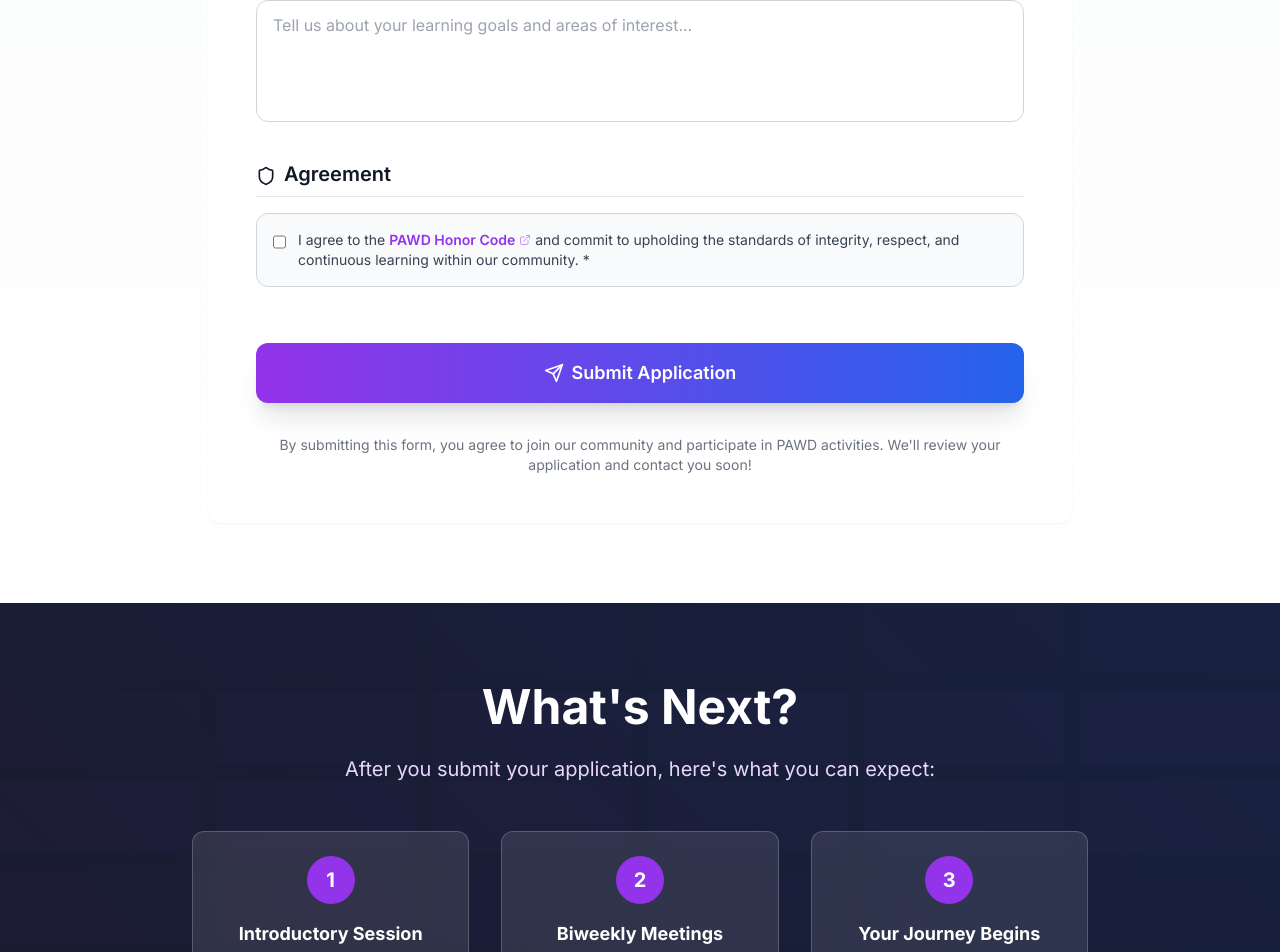
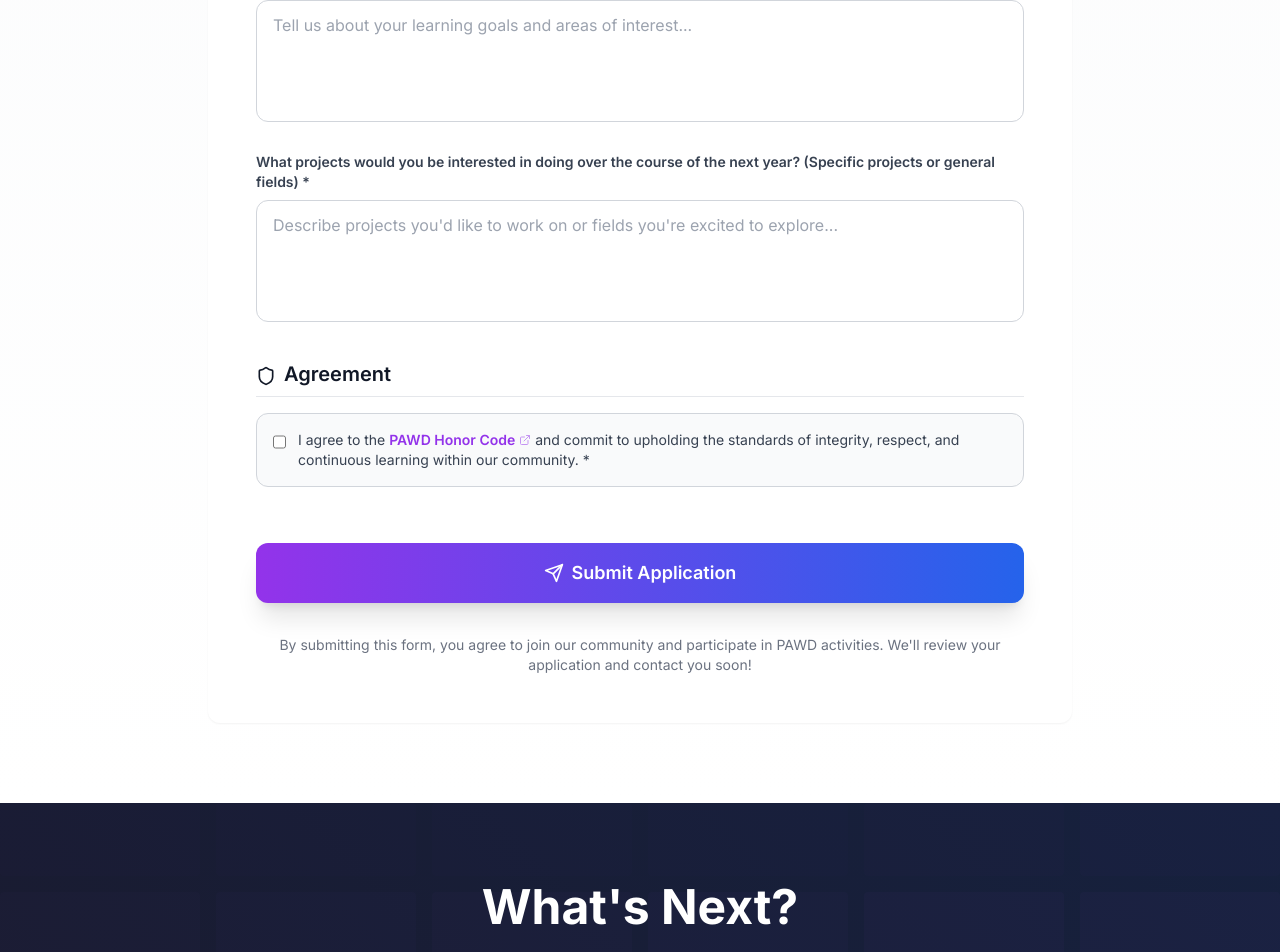
Before and after one commit to programmingcvhs/programmingcvhs.github.io, a Next.js app: page /signup in a window 1280 px wide. Shown: the part 1532-2484 px from the top of the page. Built offline with nearby package versions, Linux system fonts and the light colour scheme.

Commit message:
Update page.tsx

```diff
--- a/app/signup/page.tsx
+++ b/app/signup/page.tsx
@@ -13,6 +13,7 @@ interface FormData {
   email: string
   q1: string
   q2: string
+  q3: string
   honorCode: boolean
 }
 
@@ -22,6 +23,7 @@ interface FormErrors {
   email?: string
   q1?: string
   q2?: string
+  q3?: string
   honorCode?: string
 }
 
@@ -39,6 +41,7 @@ export default function SignupPage() {
     email: '',
     q1: '',
     q2: '',
+    q3: '',
     honorCode: false
   })
 
@@ -76,6 +79,10 @@ export default function SignupPage() {
       newErrors.q2 = 'Please answer this question'
     }
 
+    if (!formData.q3.trim()) {
+      newErrors.q3 = 'Please answer this question'
+    }
+
     if (!formData.honorCode) {
       newErrors.honorCode = 'You must agree to the Honor Code to join PAWD'
     }
@@ -111,6 +118,7 @@ export default function SignupPage() {
           email: '',
           q1: '',
           q2: '',
+          q3: '',
           honorCode: false
         })
       } else {
@@ -368,6 +376,32 @@ export default function SignupPage() {
                       </p>
                     )}
                   </motion.div>
+
+                  {/* Question 3 */}
+                  <motion.div
+                    initial={{ opacity: 0, x: -20 }}
+                    animate={{ opacity: 1, x: 0 }}
+                    transition={{ delay: 0.6 }}
+                  >
+                    <label className="block text-sm font-semibold text-gray-700 mb-2">
+                      What projects would you be interested in doing over the course of the next year? (Specific projects or general fields) *
+                    </label>
+                    <textarea
+                      value={formData.q3}
+                      onChange={(e) => handleInputChange('q3', e.target.value)}
+                      placeholder="Describe projects you'd like to work on or fields you're excited to explore..."
+                      rows={4}
+                      className={`w-full px-4 py-3 border rounded-xl focus:ring-2 focus:ring-purple-500 focus:border-transparent transition-all resize-none ${
+                        errors.q3 ? 'border-red-500 bg-red-50' : 'border-gray-300'
+                      }`}
+                    />
+                    {errors.q3 && (
+                      <p className="text-red-600 text-sm mt-1 flex items-center">
+                        <AlertCircle className="w-4 h-4 mr-1" />
+                        {errors.q3}
+                      </p>
+                    )}
+                  </motion.div>
                 </div>
 
                 {/* Honor Code Agreement */}
@@ -375,7 +409,7 @@ export default function SignupPage() {
                   className="space-y-4"
                   initial={{ opacity: 0, x: -20 }}
                   animate={{ opacity: 1, x: 0 }}
-                  transition={{ delay: 0.6 }}
+                  transition={{ delay: 0.7 }}
                 >
                   <h3 className="text-xl font-semibold text-gray-900 border-b border-gray-200 pb-2">
                     <Shield className="w-5 h-5 inline mr-2" />
@@ -420,7 +454,7 @@ export default function SignupPage() {
                   className="pt-6"
                   initial={{ opacity: 0, y: 20 }}
                   animate={{ opacity: 1, y: 0 }}
-                  transition={{ delay: 0.7 }}
+                  transition={{ delay: 0.8 }}
                 >
                   <Button
                     type="submit"
@@ -449,7 +483,7 @@ export default function SignupPage() {
                   className="text-center text-gray-500 text-sm"
                   initial={{ opacity: 0 }}
                   animate={{ opacity: 1 }}
-                  transition={{ delay: 0.8 }}
+                  transition={{ delay: 0.9 }}
                 >
                   <p>
                     By submitting this form, you agree to join our community and participate
```
